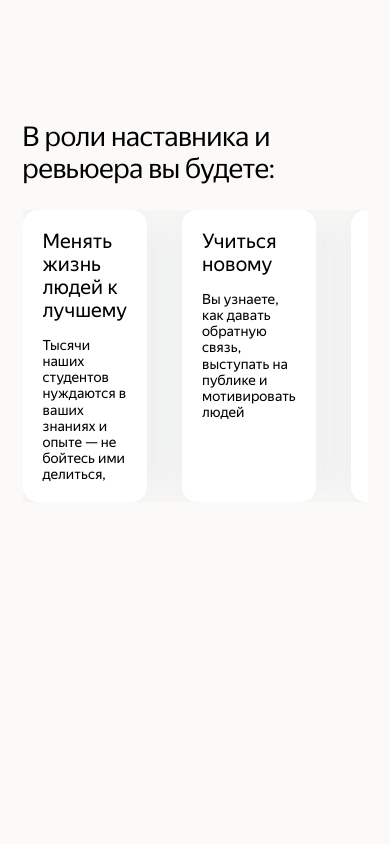
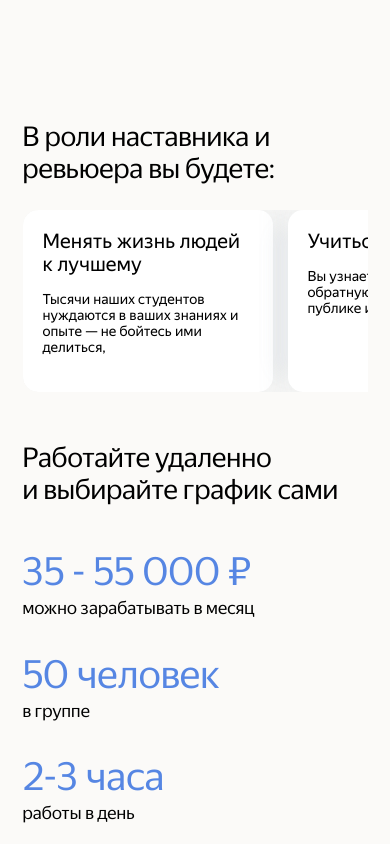
Before and after one commit to NurgaleevaDi/hr-landing, a React (Create React App) app: page / in a window 390 px wide. Shown: the part 4880-5724 px from the top of the page. Built offline with nearby package versions, Linux system fonts and the light colour scheme; no server answers.

Commit message:
roles scroll

```diff
--- a/src/components/Roles/Roles.css
+++ b/src/components/Roles/Roles.css
@@ -49,9 +49,13 @@
    background-color: #FFFFFF;
 }
 
+.roles__overflow {
+  width: 100%;
+}
+
 @media screen and (max-width: 460px) {
   .roles {
-    min-height: none;
+    min-height: 0;
     padding: 0px 15px 50px 15px;
     background-image: none;
   }
@@ -61,14 +65,20 @@
     font-size: 28px;
   }
 
+  .roles__overflow {
+    overflow: auto;
+  }
+
   .roles__grid {
     display: flex;
-    overflow: scroll;
     grid-template-columns: none;
+    gap: 15px;
+    overflow: auto;
+    min-width: calc(250px*5 + 15px*4);
+    border-radius:15px
   }
 
   .roles__subtitle {
-    width: 250px;
     font-size: 20px;
     padding: 20px 20px 20px 20px;
   }
--- a/src/components/Roles/Roles.js
+++ b/src/components/Roles/Roles.js
@@ -4,6 +4,7 @@ function Roles() {
   return (
       <section className="roles">
          <h2 className="roles__title">В роли наставника и ревьюера вы будете:</h2>
+         <div className="roles__overflow">
          <ul className="roles__grid">
             <li className="roles__subtitle">Менять жизнь людей к лучшему
                <p className="roles__text">Тысячи наших студентов нуждаются в ваших знаниях и опыте — не бойтесь ими делиться,</p>
@@ -21,6 +22,8 @@ function Roles() {
                <p className="roles__text">Вы сможете стать старшим наставником или сеньор-ревьювером</p>
             </li>
          </ul>
+         </div>
+
       </section>
   );
 }
```
